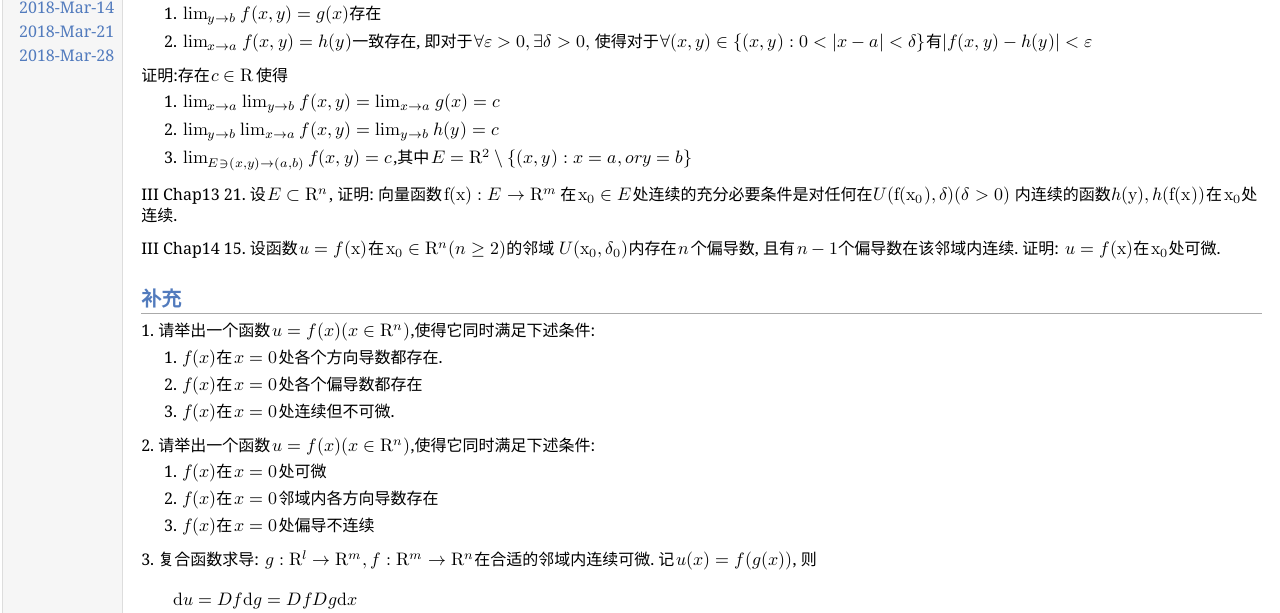
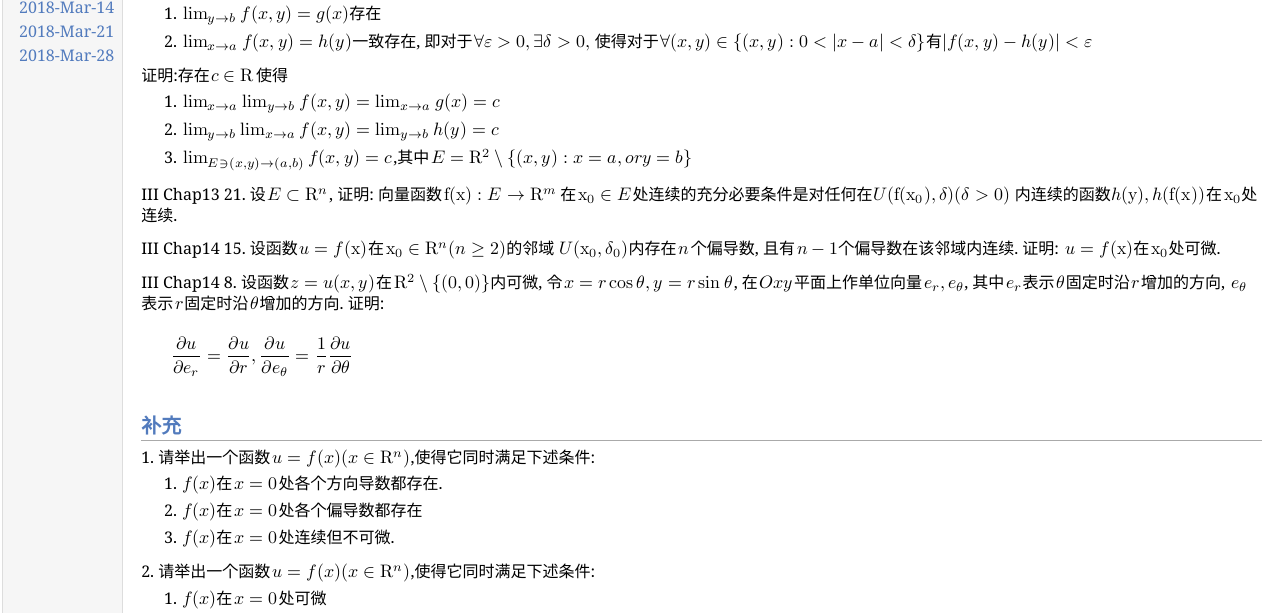
Before and after one commit to ZichaoLong/calculus2018spring, a plain HTML site: page 20180328.html in a window 1280 px wide. Shown: the part 131-744 px from the top of the page. Drawn offline with Linux system fonts and the light colour scheme.

Commit message:
补充习题: 第5次习题

```diff
--- a/20180328.html
+++ b/20180328.html
@@ -47,7 +47,10 @@
 <p>III Chap14 15. 设函数<img class="eq" src="eqs/2549981844561061957-130.png" alt="u=f(mathrm{x})" style="vertical-align: -5px" />在<img class="eq" src="eqs/2307380008730663439-130.png" alt="mathrm{x}_0inmathrm{R}^n(ngeq2)" style="vertical-align: -5px" />的邻域
 <img class="eq" src="eqs/778111546654288175-130.png" alt="U(mathrm{x}_0,delta_0)" style="vertical-align: -5px" />内存在<img class="eq" src="eqs/14080042351-130.png" alt="n" style="vertical-align: -1px" />个偏导数, 且有<img class="eq" src="eqs/5261102140461498183-130.png" alt="n-1" style="vertical-align: -1px" />个偏导数在该邻域内连续.
 证明: <img class="eq" src="eqs/2549981844561061957-130.png" alt="u=f(mathrm{x})" style="vertical-align: -5px" />在<img class="eq" src="eqs/5105653758485777520-130.png" alt="mathrm{x}_0" style="vertical-align: -4px" />处可微.</p>
-<h2>补充</h2>
+<p>III Chap14 8. 设函数<img class="eq" src="eqs/5083716558544323410-130.png" alt="z=u(x,y)" style="vertical-align: -5px" />在<img class="eq" src="eqs/294189721312574684-130.png" alt="mathrm{R}^2setminus{(0,0)}" style="vertical-align: -5px" />内可微, 令<img class="eq" src="eqs/1196180236250231261-130.png" alt="x=rcostheta,y=rsintheta" style="vertical-align: -4px" />, 在<img class="eq" src="eqs/3275334880703988293-130.png" alt="Oxy" style="vertical-align: -4px" />平面上作单位向量<img class="eq" src="eqs/1403709518263930590-130.png" alt="e_r,e_theta" style="vertical-align: -4px" />, 其中<img class="eq" src="eqs/3051142320796332959-130.png" alt="e_r" style="vertical-align: -4px" />表示<img class="eq" src="eqs/5179806648303708846-130.png" alt="theta" style="vertical-align: -1px" />固定时沿<img class="eq" src="eqs/14592043891-130.png" alt="r" style="vertical-align: -1px" />增加的方向, <img class="eq" src="eqs/2452079725789411952-130.png" alt="e_theta" style="vertical-align: -4px" />表示<img class="eq" src="eqs/14592043891-130.png" alt="r" style="vertical-align: -1px" />固定时沿<img class="eq" src="eqs/5179806648303708846-130.png" alt="theta" style="vertical-align: -1px" />增加的方向. 证明:</p>
+
+<div class="eqwl"><img class="eqwl" src="eqs/7195251829628610765-130.png" alt="frac{partial u}{partial e_r}=frac{partial u}{partial r},frac{partial u}{partial e_theta}=frac{1}{r}frac{partial u}{partial theta}" />
+<br /></div><h2>补充</h2>
 <p>1. 请举出一个函数<img class="eq" src="eqs/7844395833808062030-130.png" alt="u=f(x)(xinmathrm{R}^n)" style="vertical-align: -5px" />,使得它同时满足下述条件:</p>
 <ol>
 <li><p><img class="eq" src="eqs/509596383745784049-130.png" alt="f(x)" style="vertical-align: -5px" />在<img class="eq" src="eqs/5999452984635080436-130.png" alt="x=0" style="vertical-align: -1px" />处各个方向导数都存在.</p>
```
Also changed, not shown: src/eqs/1196180236250231261-130.png (added), src/eqs/1403709518263930590-130.png (added), src/eqs/14592043891-130.png (added), src/eqs/2452079725789411952-130.png (added), src/eqs/294189721312574684-130.png (added), src/eqs/3051142320796332959-130.png (added), src/eqs/3275334880703988293-130.png (added), src/eqs/5083716558544323410-130.png (added), src/eqs/5179806648303708846-130.png (added), src/eqs/7195251829628610765-130.png (added), 4 other files.
